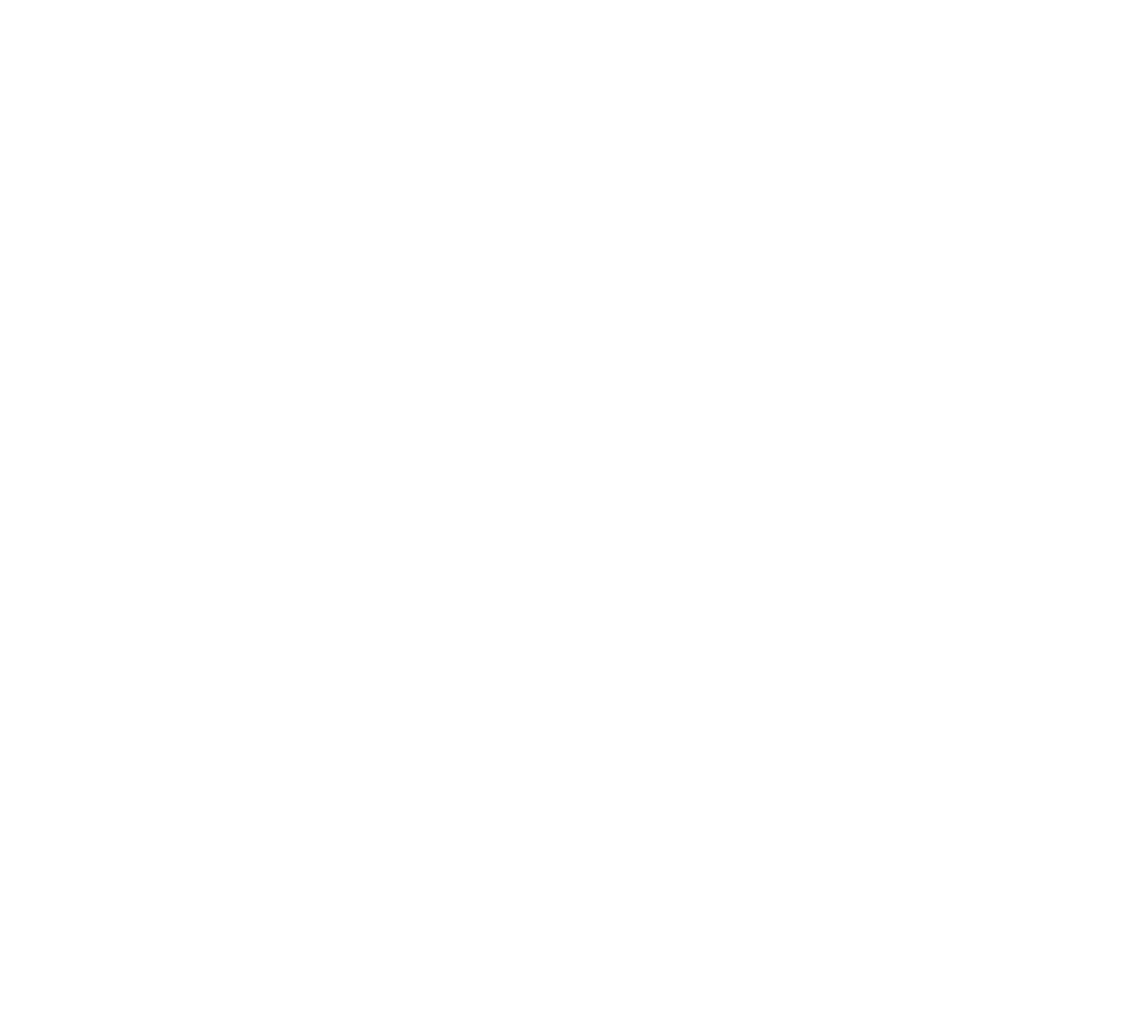
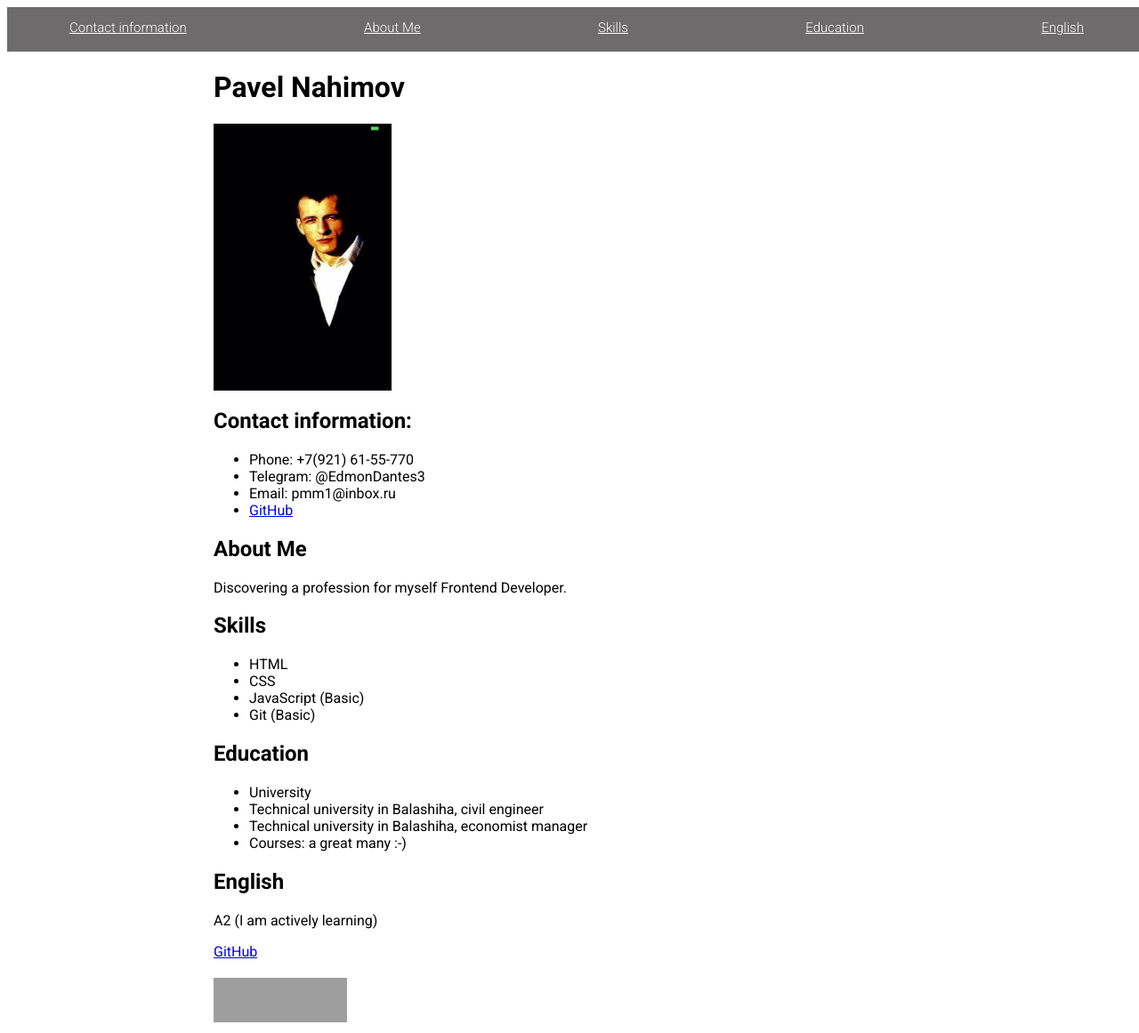
Before and after one commit to EdmonDantes1/rsschool-cv, a plain HTML site: page index.html in a window 1280 px wide. Shown: the whole page at 89% size. Before the commit the page ends 800 px from the top, so only its background shows below. Drawn offline with Linux system fonts and the light colour scheme; grey boxes are pictures that could not be loaded.

Commit message:
init: add foulder img and change files

```diff
--- a/index.html
+++ b/index.html
@@ -1,12 +1,83 @@
 <!DOCTYPE html>
 <html lang="en">
 <head>
-<meta charset="UTF-8">
-<meta http-equiv="X-UA-Compatible" content="IE=edge">
-<meta name="viewport" content="width=device-width, initial-scale=1.0">
-<title>Document</title>
+    <meta charset="UTF-8">
+    <meta http-equiv="X-UA-Compatible" content="IE=edge">
+    <meta name="viewport" content="width=device-width, initial-scale=1.0">
+    <link href="https://fonts.googleapis.com/css2?family=Roboto:wght@300;400;700&display=swap" rel="stylesheet">
+    <link rel="stylesheet" href="style.css">
+    <title>Nahimov Mikhail CV</title>
 </head>
 <body>
+    <header>
+        <nav>
+            <div class="container">
+                <ul class="menu">
+                    <li class="text-list"><a href="" class="nav-text">Contact information</a></li>
+                    <li class="text-list"><a href="" class="nav-text">About Me</a></li>
+                    <li class="text-list"><a href="" class="nav-text">Skills</a></li>
+                    <li class="text-list"><a href="" class="nav-text">Education</a></li>
+                    <li class="text-list"><a href="" class="nav-text">English</a></li>
+                </ul>
+            </div>
+        </nav>
+    </header>
 
+    <main>
+        <h1 class="name">Pavel Nahimov</h1>
+        <img src="img/image-11.JPG" alt="foto" class="foto">
+
+        <div class="contact">
+            <h2 class="head-text">Contact information:</h2>
+            <ul>
+                <li>Phone: +7(921) 61-55-770</li>
+                <li>Telegram: @EdmonDantes3</li>
+                <li>Email: pmm1@inbox.ru </li>
+                <li><a href="https://github.com/EdmonDantes1">GitHub</a></li>
+            </ul>
+        </div>
+
+        <div class="about-me">
+            <h2 class="head-text">About Me</h2>
+            <p class="text-other">Discovering a profession for myself Frontend Developer.</p>
+        </div>
+
+        <div class="skills">
+            <h2 class="head-text">Skills</h2>
+            <ul class="list-skills">
+                <li>HTML</li>
+                <li>CSS</li>
+                <li>JavaScript (Basic)</li>
+                <li>Git (Basic)</li>
+            </ul>
+        </div>
+
+        <div class="education">
+            <h2 class="head-text">Education</h2>
+            <ul class="education">
+                <li>University</li>
+                    <li>Technical university in Balashiha, civil engineer</li>
+                    <li>Technical university in Balashiha, economist manager</li>
+                <li>Courses: a great many :-)</li>
+            </ul>
+        </div>
+
+        <div class="english">
+            <h2 class="head-text">English</h2>
+            <p>A2 (I am actively learning)</p>
+        </div>
+    </main>
+
+    <footer>
+        <div class="github">
+            <a href="https://github.com/EdmonDantes1">GitHub</a>
+        </div>
+
+        <div class="img-school">
+            <a href="https://rs.school/js/">
+                <img src="https://rs.school/images/rs_school_js.svg" alt="image" class="image-school">
+            </a>
+        </div>
+    </footer>
 </body>
 </html>
--- a/style.css
+++ b/style.css
@@ -1,3 +1,51 @@
-.head {
-margin: 0 auto;
+* {
+    font-family: 'Roboto', sans-serif;
 }
+
+nav {
+    position: fixed;
+    width: 100%;
+    height: 50px;
+    background: #6d6b6b;
+    z-index: 2;
+}
+
+.menu {
+    display: flex;
+    justify-content: space-between;
+    padding: 13px 70px;
+    margin: 0;
+    list-style: none;
+}
+
+.foto {
+    display: flex;
+    height: 300px;
+    width: 200px;
+}
+
+.nav-text {
+    font-style: normal;
+    font-weight: 300;
+    font-size: 15px;
+    color: #FFFFFF;
+}
+
+main {
+    position: relative;
+    width: 800px;
+    padding-top: 50px;
+    margin: 0 auto;
+}
+
+footer {
+    position: relative;
+    width: 800px;
+    margin: 0 auto;
+}
+
+.image-school {
+    margin-top: 20px;
+    height: 50px;
+    width: 150px;
+}
```
Also changed, not shown: img/image-11.JPG (added).
